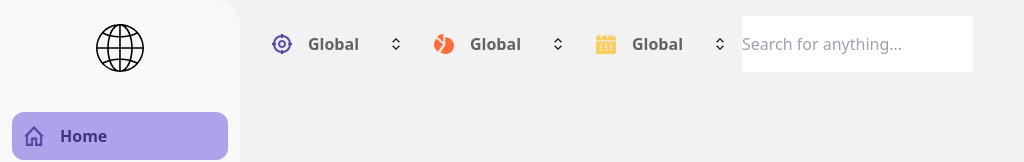
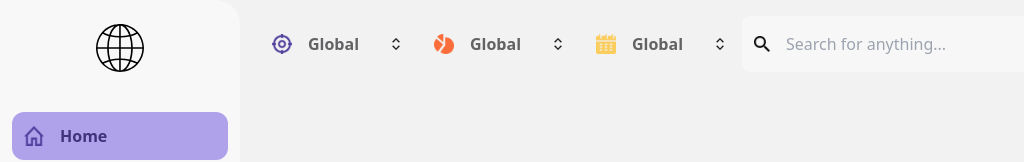
Before and after one commit to domingoacd/react-cms-front, a React (Create React App) app: page / in a window 1280 px wide. Shown: the top 162 px of the page, without its empty margins (0-1024 px from the left). Built offline with nearby package versions, Linux system fonts and the light colour scheme.

Commit message:
Added search bar

```diff
--- a/src/components/Searchbar.jsx
+++ b/src/components/Searchbar.jsx
@@ -8,7 +8,7 @@ import searchIcon from '../assets/search.png';
 
 const Searchbar = (props) => {
     return (
-        <form className="flex ">
+        <form className="flex flex-wrap ">
             <Select icon={locationIcon}/>
             <Select icon={pieIcon}/>
             <Select icon={calendarIcon}/>
--- a/src/components/formElements/InputText.jsx
+++ b/src/components/formElements/InputText.jsx
@@ -2,7 +2,10 @@ import React from "react";
 
 const InputText = ({ placeholder, icon}) => {
     return (
-        <input type="text" placeholder={placeholder}/>
+        <label htmlFor="input-search" className="w-full max-w-sm flex items-center rounded-lg px-3 bg-white-tone">
+            {icon ? <img src={icon} alt="" className="w-4 mr-4"/> : "" }
+            <input id="input-search" name="input-search" type="text" placeholder={placeholder} className="max-w-sm focus:outline-none h-10 bg-transparent" />
+        </label>
     );
 }
 
```
